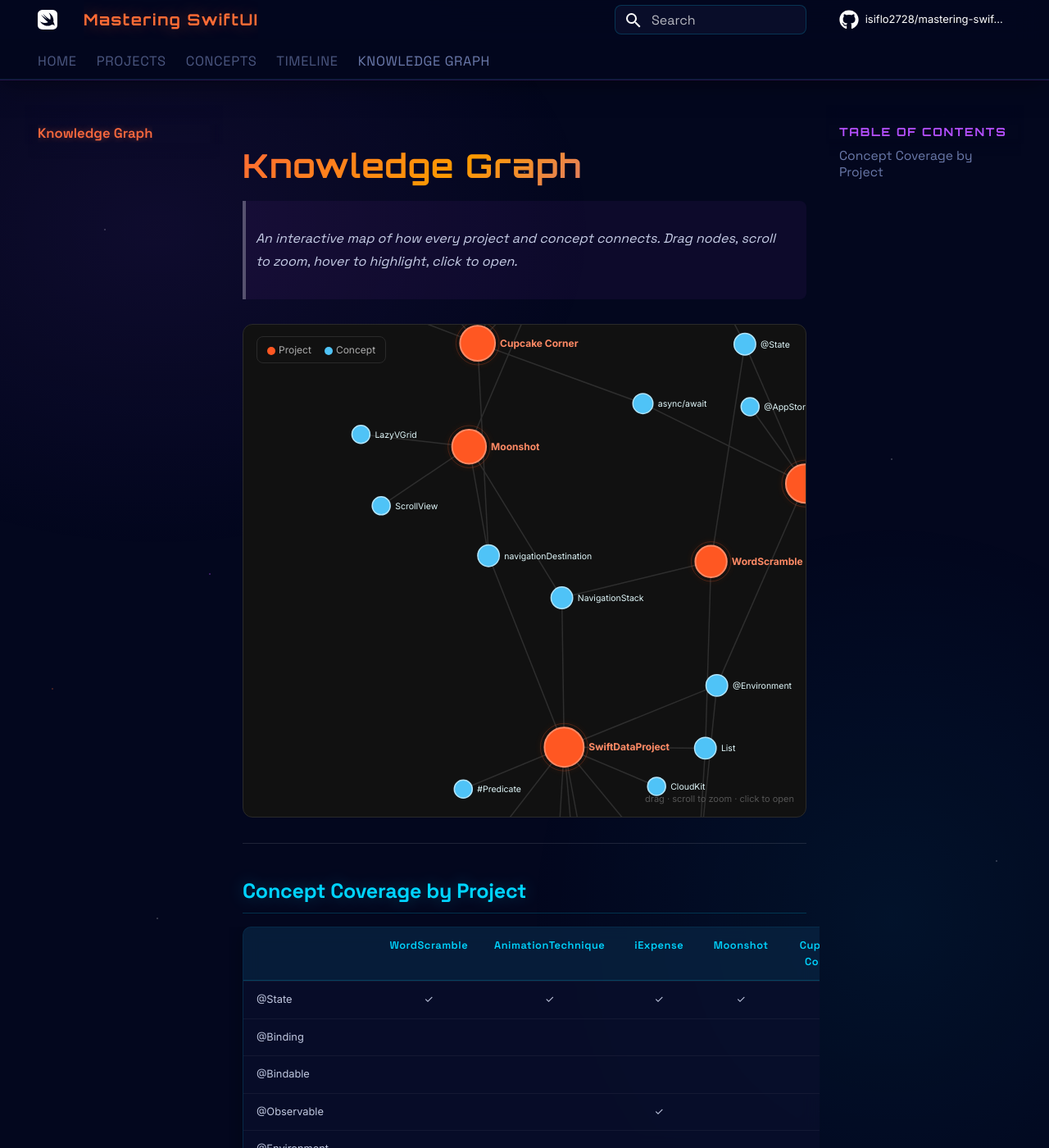
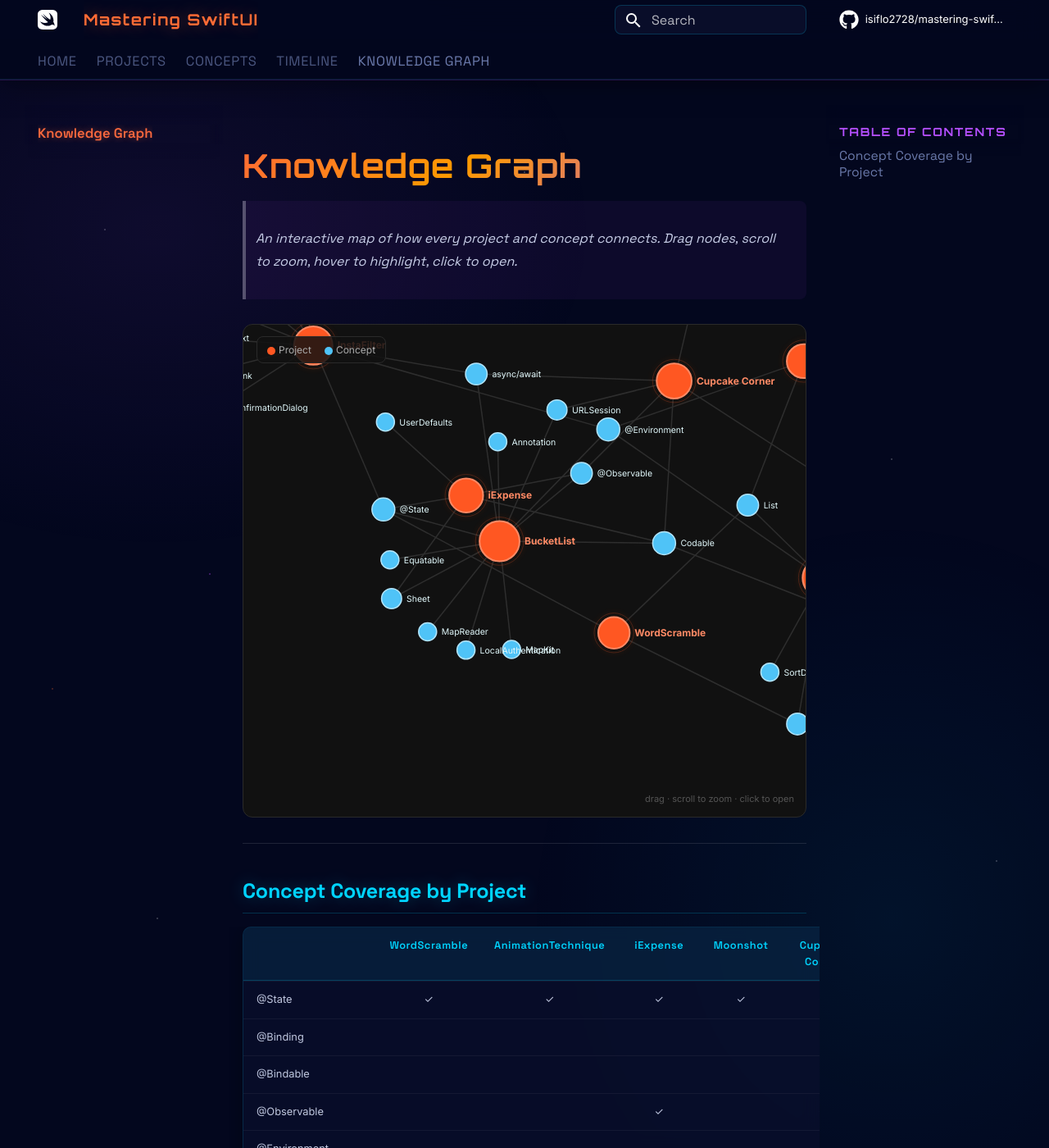
Before and after one commit to isiflo2728/swift-vault, an MkDocs documentation site: the page built from docs/graph.md, in a window 1280 px wide and 1400 px high. Shown: the whole window at 82% size. Built offline with MkDocs 1.6.1 and Material for MkDocs 9.7.7, drawn with Linux system fonts in a browser that asks for light colours; comment, search, counter and statistics services are not loaded; some of the changed text lies outside the part shown.

Commit message:
Add BucketList to knowledge graph and coverage table

```diff
--- a/docs/graph.md
+++ b/docs/graph.md
@@ -79,6 +79,7 @@
     { id: "BookWorm",          type: "project", url: "../projects/bookworm/" },
     { id: "SwiftDataProject",  type: "project", url: "../projects/swiftdataproject/" },
     { id: "InstaFilter",       type: "project", url: "../projects/instafilter/" },
+    { id: "BucketList",        type: "project", url: "../projects/bucketlist/" },
 
     { id: "@State",             type: "concept", url: "../concepts/state-data-flow/" },
     { id: "@Binding",           type: "concept", url: "../concepts/state-data-flow/" },
@@ -113,6 +114,11 @@
     { id: "PhotosPicker",       type: "concept", url: "../concepts/core-image/#photospicker" },
     { id: "ShareLink",          type: "concept", url: "../concepts/core-image/#sharing-the-result" },
     { id: "StoreKit",           type: "concept", url: "../projects/instafilter/#swapping-filters-storekitt-review-prompt" },
+    { id: "MapKit",             type: "concept", url: "../concepts/maps-location/" },
+    { id: "MapReader",          type: "concept", url: "../concepts/maps-location/" },
+    { id: "Annotation",         type: "concept", url: "../concepts/maps-location/" },
+    { id: "LocalAuthentication",type: "concept", url: "../concepts/maps-location/" },
+    { id: "Equatable",          type: "concept", url: "../concepts/state-data-flow/" },
   ];
 
   const links = [
@@ -172,6 +178,19 @@
     { source: "InstaFilter", target: "ShareLink" },
     { source: "InstaFilter", target: "StoreKit" },
     { source: "InstaFilter", target: "confirmationDialog" },
+
+    { source: "BucketList", target: "@Observable" },
+    { source: "BucketList", target: "@State" },
+    { source: "BucketList", target: "Sheet" },
+    { source: "BucketList", target: "URLSession" },
+    { source: "BucketList", target: "Codable" },
+    { source: "BucketList", target: "async/await" },
+    { source: "BucketList", target: "MapKit" },
+    { source: "BucketList", target: "MapReader" },
+    { source: "BucketList", target: "Annotation" },
+    { source: "BucketList", target: "LocalAuthentication" },
+    { source: "BucketList", target: "Equatable" },
+    { source: "BucketList", target: "@Environment" },
   ];
 
   const degree = {};
@@ -327,38 +346,43 @@
 
 ## Concept Coverage by Project
 
-|  | WordScramble | AnimationTechnique | iExpense | Moonshot | Cupcake Corner | BookWorm | SwiftDataProject | InstaFilter |
-|---|:---:|:---:|:---:|:---:|:---:|:---:|:---:|:---:|
-| @State | ✓ | ✓ | ✓ | ✓ | ✓ | ✓ | ✓ | ✓ |
-| @Binding | | | | | | ✓ | | |
-| @Bindable | | | | | | | ✓ | |
-| @Observable | | | ✓ | | ✓ | | | |
-| @Environment | | | | | | ✓ | ✓ | ✓ |
-| @Query | | | | | | ✓ | ✓ | |
-| @Relationship | | | | | | | ✓ | |
-| @AppStorage | | | | | | | | ✓ |
-| NavigationStack | ✓ | | ✓ | ✓ | ✓ | ✓ | ✓ | ✓ |
-| Sheet | | | ✓ | | | | | |
-| navigationDestination | | | | ✓ | ✓ | | ✓ | |
-| confirmationDialog | | | | | | | | ✓ |
-| List | ✓ | | ✓ | | | ✓ | ✓ | |
-| LazyVGrid | | | | ✓ | | | | |
-| ScrollView | | | | ✓ | | | | |
-| Implicit Animation | | ✓ | | | | | | |
-| Explicit Animation | | ✓ | | | | | | |
-| Transitions | | ✓ | | | | | | |
-| DragGesture | | ✓ | | | | | | |
-| UserDefaults | | | ✓ | | | | | |
-| SwiftData | | | | | | ✓ | ✓ | |
-| #Predicate | | | | | | | ✓ | |
-| SortDescriptor | | | | | | | ✓ | |
-| CloudKit | | | | | | | ✓ | |
-| Codable | | | ✓ | ✓ | ✓ | | | |
-| URLSession | | | | | ✓ | | | |
-| async/await | | | | | ✓ | | | ✓ |
-| AsyncImage | | | | | ✓ | | | |
-| CIFilter | | | | | | | | ✓ |
-| CIContext | | | | | | | | ✓ |
-| PhotosPicker | | | | | | | | ✓ |
-| ShareLink | | | | | | | | ✓ |
-| StoreKit | | | | | | | | ✓ |
+|  | WordScramble | AnimationTechnique | iExpense | Moonshot | Cupcake Corner | BookWorm | SwiftDataProject | InstaFilter | BucketList |
+|---|:---:|:---:|:---:|:---:|:---:|:---:|:---:|:---:|:---:|
+| @State | ✓ | ✓ | ✓ | ✓ | ✓ | ✓ | ✓ | ✓ | ✓ |
+| @Binding | | | | | | ✓ | | | |
+| @Bindable | | | | | | | ✓ | | |
+| @Observable | | | ✓ | | ✓ | | | | ✓ |
+| @Environment | | | | | | ✓ | ✓ | ✓ | ✓ |
+| @Query | | | | | | ✓ | ✓ | | |
+| @Relationship | | | | | | | ✓ | | |
+| @AppStorage | | | | | | | | ✓ | |
+| Equatable | | | | | | | | | ✓ |
+| NavigationStack | ✓ | | ✓ | ✓ | ✓ | ✓ | ✓ | ✓ | |
+| Sheet | | | ✓ | | | | | | ✓ |
+| navigationDestination | | | | ✓ | ✓ | | ✓ | | |
+| confirmationDialog | | | | | | | | ✓ | |
+| List | ✓ | | ✓ | | | ✓ | ✓ | | |
+| LazyVGrid | | | | ✓ | | | | | |
+| ScrollView | | | | ✓ | | | | | |
+| Implicit Animation | | ✓ | | | | | | | |
+| Explicit Animation | | ✓ | | | | | | | |
+| Transitions | | ✓ | | | | | | | |
+| DragGesture | | ✓ | | | | | | | |
+| UserDefaults | | | ✓ | | | | | | |
+| SwiftData | | | | | | ✓ | ✓ | | |
+| #Predicate | | | | | | | ✓ | | |
+| SortDescriptor | | | | | | | ✓ | | |
+| CloudKit | | | | | | | ✓ | | |
+| Codable | | | ✓ | ✓ | ✓ | | | | ✓ |
+| URLSession | | | | | ✓ | | | | ✓ |
+| async/await | | | | | ✓ | | | ✓ | ✓ |
+| AsyncImage | | | | | ✓ | | | | |
+| CIFilter | | | | | | | | ✓ | |
+| CIContext | | | | | | | | ✓ | |
+| PhotosPicker | | | | | | | | ✓ | |
+| ShareLink | | | | | | | | ✓ | |
+| StoreKit | | | | | | | | ✓ | |
+| MapKit | | | | | | | | | ✓ |
+| MapReader | | | | | | | | | ✓ |
+| Annotation | | | | | | | | | ✓ |
+| LocalAuthentication | | | | | | | | | ✓ |
```
